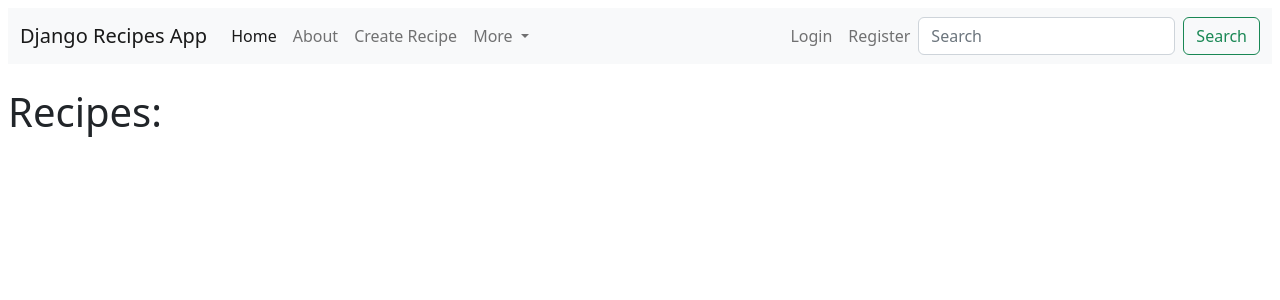
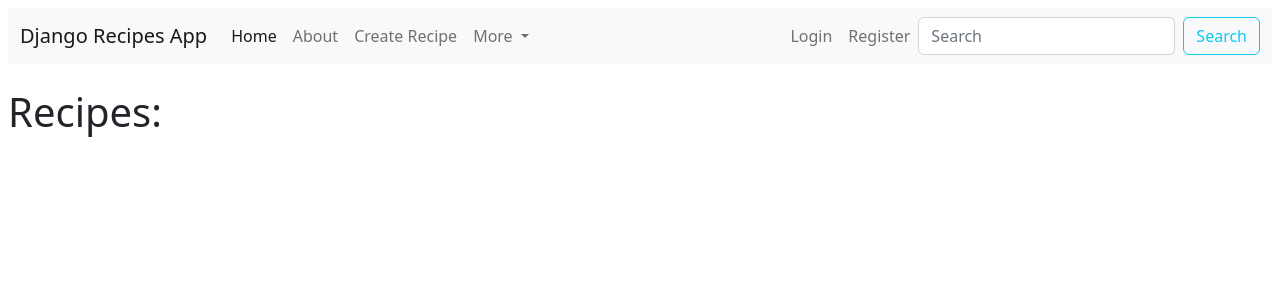
Before and after one commit to henrysevern/django_recipe_app, a Django app: page / in a window 1280 px wide. Shown: the top 300 px of the page. Run offline with Django 3.2, Linux system fonts and the light colour scheme; data that the repository does not hold is empty; some libraries are stand-ins or nearby versions.

Commit message:
Change styling of search button

```diff
--- a/recipes/templates/recipes/base.html
+++ b/recipes/templates/recipes/base.html
@@ -60,7 +60,7 @@
         </div>
         <form class="d-flex" role="search">
           <input class="form-control me-2" type="search" placeholder="Search" aria-label="Search">
-          <button class="btn btn-outline-success" type="submit">Search</button>
+          <button class="btn btn-outline-info" type="submit">Search</button>
         </form>
       </div>
     </div>
```
